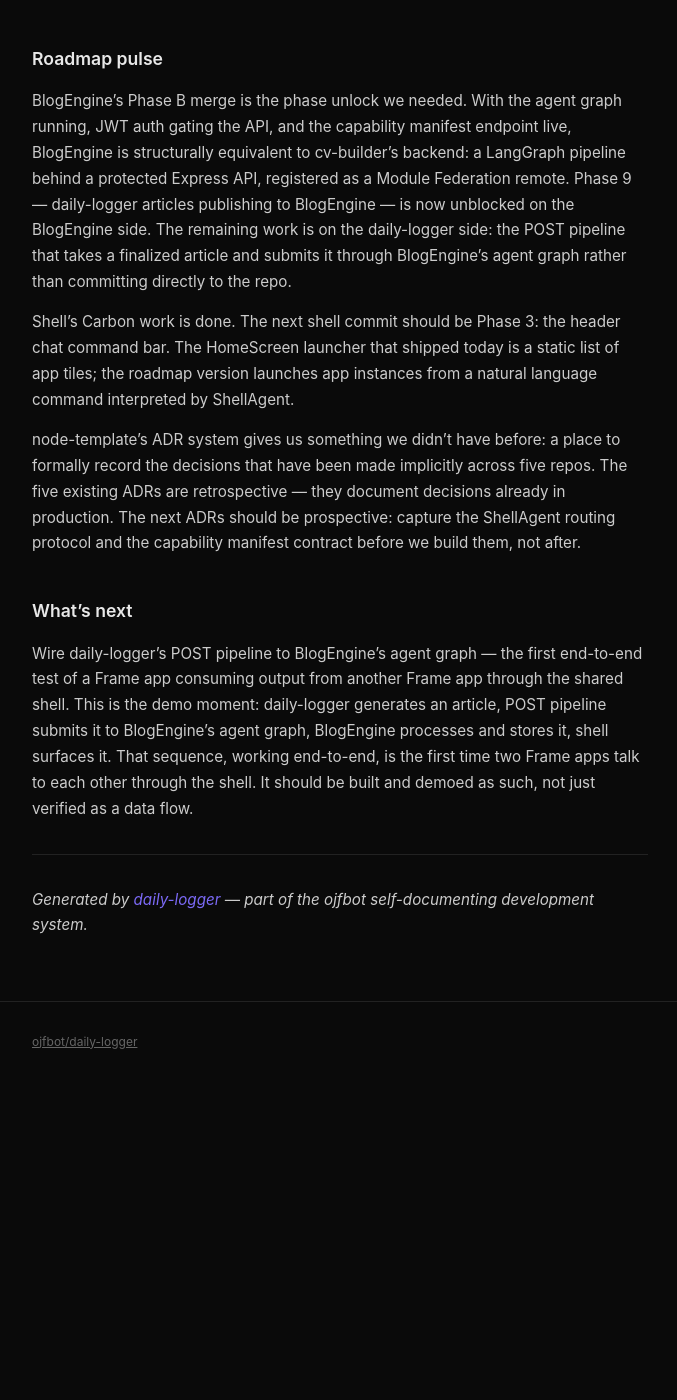
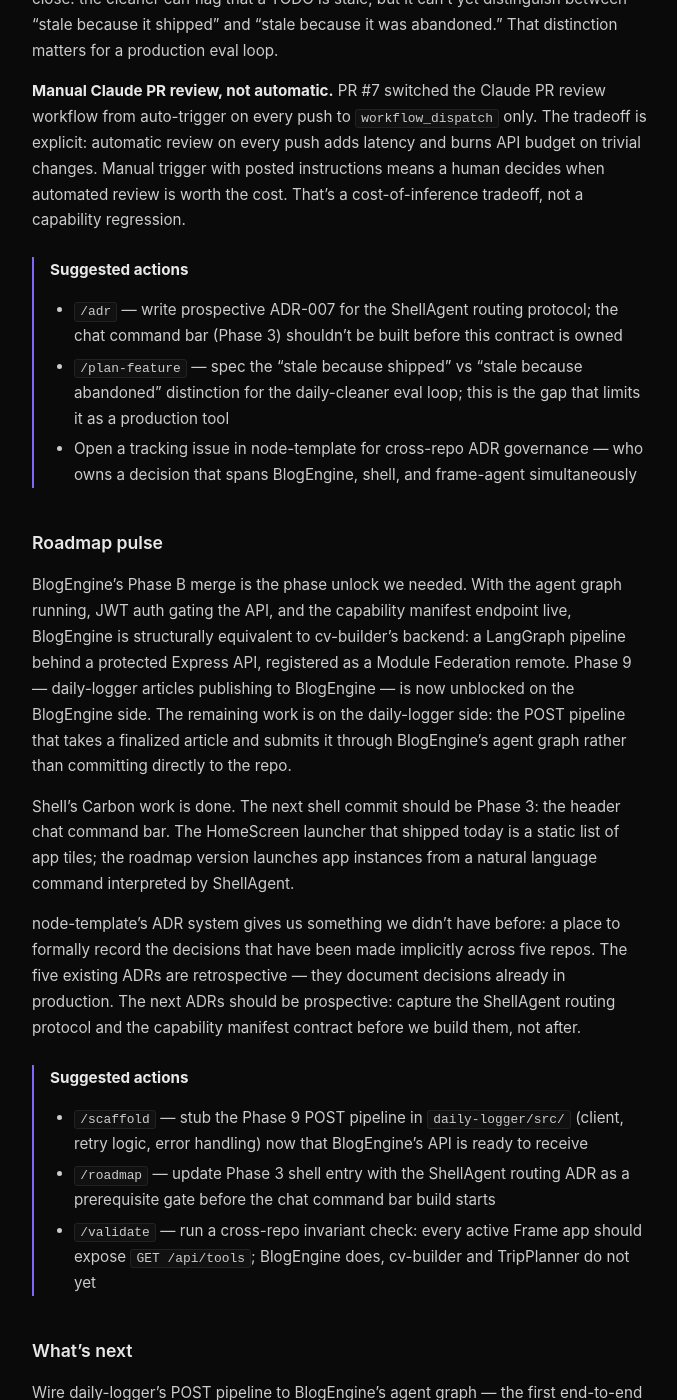
Before and after one commit to ojfbot/daily-logger, a Jekyll site: the page built from _articles/2026-02-27.md, in a window 1280 px wide and 1400 px high, scrolled down 3390 px. Shown: the whole window, without its empty margins (300-977 px from the left). Built offline with Jekyll 4.4.1, drawn with Linux system fonts in a browser that asks for light colours; before the commit the page ends 4487 px from its top, so only the background shows below that; some of the changed text lies outside the part shown.

Commit message:
fix(article): add suggested action items to each section

```diff
--- a/_articles/2026-02-27.md
+++ b/_articles/2026-02-27.md
@@ -27,6 +27,11 @@ A gap worth naming: the five existing ADRs are documented in node-template, but
 
 The shell is now live at [frame.jim.software](http://frame.jim.software) — a GitHub Pages deployment of `/shell` behind a CNAME record. The Carbon polish is real and visible there; a screenshot should accompany the next shell feature PR as a baseline artifact.
 
+> **Suggested actions**
+> - `/adr` — write ADR-006 for the `GET /api/tools` capability manifest contract in node-template before a second Frame app implements it independently
+> - `/plan-feature` — spec the frame-agent routing logic that consumes `GET /api/tools` responses; this is the piece that's explicitly not wired yet
+> - `/techdebt` — add a daily-cleaner inference budget cap before repo count exceeds 10 active apps
+
 ## The decisions
 
 **ADRs as versioned prompt context — the most important idea that shipped today.** The decision to store ADRs in `decisions/adr/` and make them available to any skill isn't just about human documentation. These files get injected into Claude's context during `/plan-feature`, `/techdebt`, and soon `/adr` itself. The architectural history of the project becomes part of every code generation call.
@@ -45,6 +50,11 @@ That's a closed feedback loop with a human-readable artifact at the center: the
 
 **Manual Claude PR review, not automatic.** PR #7 switched the Claude PR review workflow from auto-trigger on every push to `workflow_dispatch` only. The tradeoff is explicit: automatic review on every push adds latency and burns API budget on trivial changes. Manual trigger with posted instructions means a human decides when automated review is worth the cost. That's a cost-of-inference tradeoff, not a capability regression.
 
+> **Suggested actions**
+> - `/adr` — write prospective ADR-007 for the ShellAgent routing protocol; the chat command bar (Phase 3) shouldn't be built before this contract is owned
+> - `/plan-feature` — spec the "stale because shipped" vs "stale because abandoned" distinction for the daily-cleaner eval loop; this is the gap that limits it as a production tool
+> - Open a tracking issue in node-template for cross-repo ADR governance — who owns a decision that spans BlogEngine, shell, and frame-agent simultaneously
+
 ## Roadmap pulse
 
 BlogEngine's Phase B merge is the phase unlock we needed. With the agent graph running, JWT auth gating the API, and the capability manifest endpoint live, BlogEngine is structurally equivalent to cv-builder's backend: a LangGraph pipeline behind a protected Express API, registered as a Module Federation remote. Phase 9 — daily-logger articles publishing to BlogEngine — is now unblocked on the BlogEngine side. The remaining work is on the daily-logger side: the POST pipeline that takes a finalized article and submits it through BlogEngine's agent graph rather than committing directly to the repo.
@@ -53,10 +63,20 @@ Shell's Carbon work is done. The next shell commit should be Phase 3: the header
 
 node-template's ADR system gives us something we didn't have before: a place to formally record the decisions that have been made implicitly across five repos. The five existing ADRs are retrospective — they document decisions already in production. The next ADRs should be prospective: capture the ShellAgent routing protocol and the capability manifest contract before we build them, not after.
 
+> **Suggested actions**
+> - `/scaffold` — stub the Phase 9 POST pipeline in `daily-logger/src/` (client, retry logic, error handling) now that BlogEngine's API is ready to receive
+> - `/roadmap` — update Phase 3 shell entry with the ShellAgent routing ADR as a prerequisite gate before the chat command bar build starts
+> - `/validate` — run a cross-repo invariant check: every active Frame app should expose `GET /api/tools`; BlogEngine does, cv-builder and TripPlanner do not yet
+
 ## What's next
 
 Wire daily-logger's POST pipeline to BlogEngine's agent graph — the first end-to-end test of a Frame app consuming output from another Frame app through the shared shell. This is the demo moment: daily-logger generates an article, POST pipeline submits it to BlogEngine's agent graph, BlogEngine processes and stores it, shell surfaces it. That sequence, working end-to-end, is the first time two Frame apps talk to each other through the shell. It should be built and demoed as such, not just verified as a data flow.
 
+> **Suggested actions**
+> - `/scaffold` — generate the `src/post-to-blogengine.ts` stub with typed request/response shapes against BlogEngine's agent graph API
+> - `/plan-feature` — write the full Phase 9 spec including auth flow, retry semantics, dry-run flag, and rollback if BlogEngine rejects the article
+> - `/adr` — write ADR-006 for the capability manifest contract today, before starting the POST pipeline work; the pipeline will depend on it
+
 ---
 
 *Generated by [daily-logger](https://github.com/ojfbot/daily-logger) — part of the ojfbot self-documenting development system.*
```
